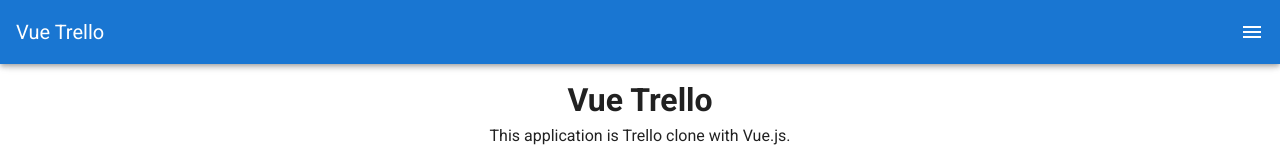
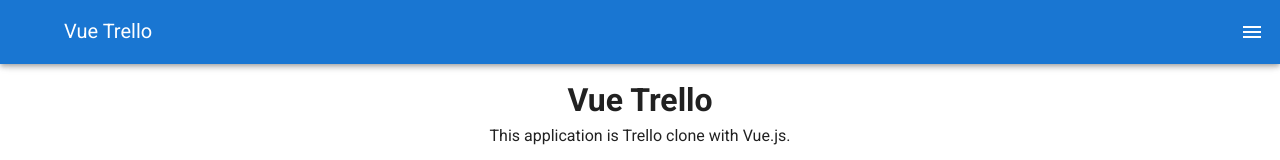
Before and after one commit to x-color/vue-trello, a Vue app: page / in a window 1280 px wide. Shown: the top 160 px of the page. Built offline with nearby package versions, Linux system fonts and the light colour scheme.

Commit message:
Add icons

```diff
--- a/src/components/TheHeader.vue
+++ b/src/components/TheHeader.vue
@@ -4,7 +4,19 @@
       <router-link to="/boards" class="router-no-underline">
         <v-tooltip bottom>
           <template v-slot:activator="{ on }">
-            <v-toolbar-title class="diaplay-1 white--text" v-on="on">Vue Trello</v-toolbar-title>
+            <v-toolbar-title class="diaplay-1 white--text" v-on="on">
+              <v-container>
+                <v-row justify="start">
+                  <v-col cols="auto" class="px-2">
+                    <v-img
+                      alt="Logo"
+                      src="@/assets/logo.png"
+                    />
+                  </v-col>
+                  <v-col cols="auto" class="px-0 pt-3">Vue Trello</v-col>
+                </v-row>
+              </v-container>
+            </v-toolbar-title>
           </template>
           <span>Home</span>
         </v-tooltip>
```
Also changed, not shown: src/assets/logo.png (added), 1 other file (tests, documents, lock files or other folders).
